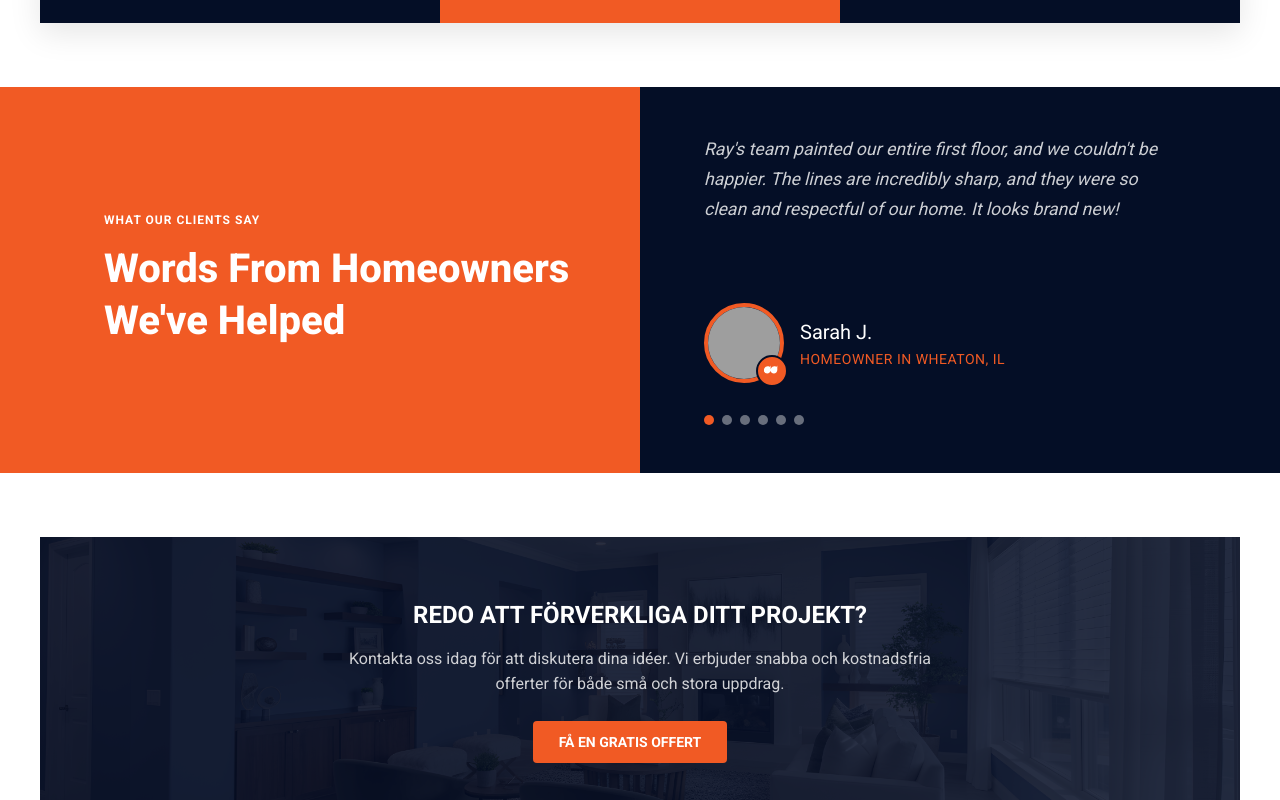
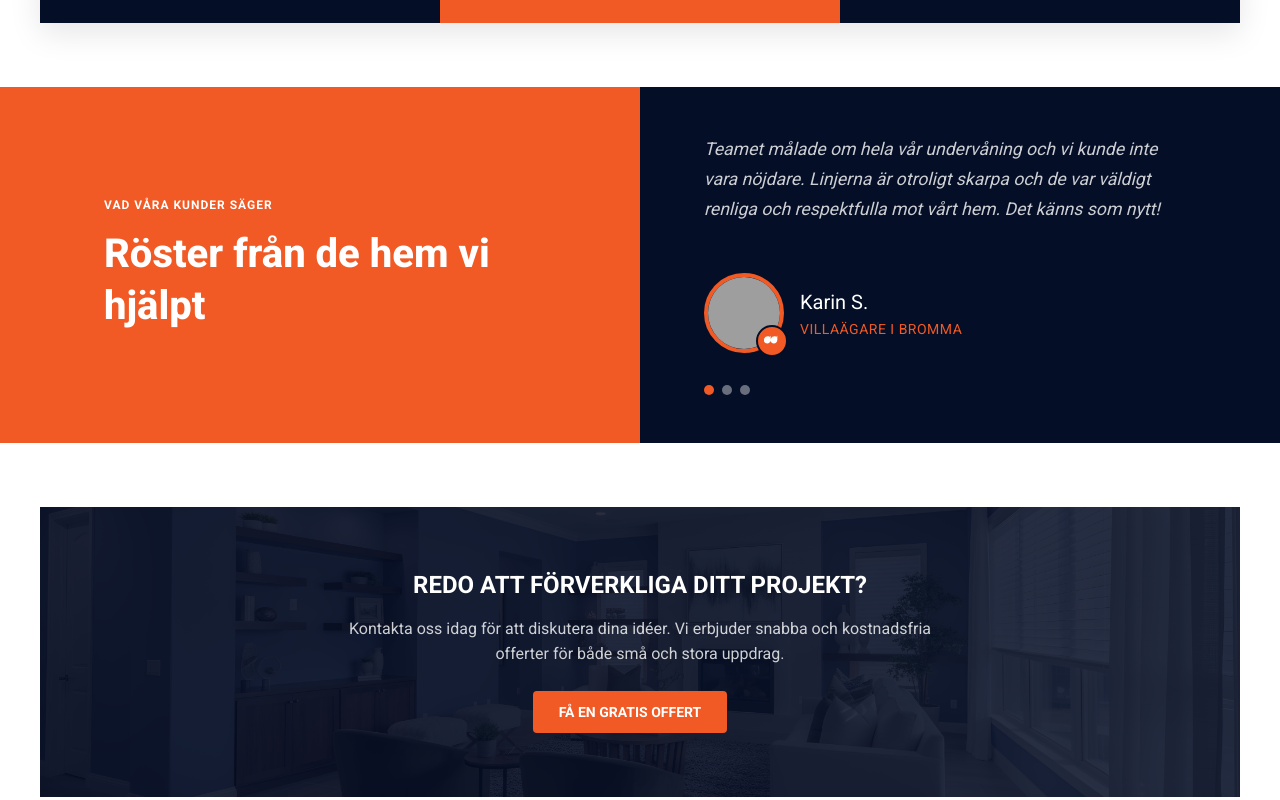
Before and after one commit to Rezan92/MNB, a React (Vite) app in the folder client/: page /about in a window 1280 px wide. Shown: the part 2000-2800 px from the top of the page. Built offline with nearby package versions, Linux system fonts and the light colour scheme; grey boxes are pictures that could not be loaded.

Commit message:
feat: localize page headers and testimonials to Swedish
- Translate PageHeader titles on About, Services, Projects, and Contact pages.
- Update TestimonialSection with localized Swedish reviews and section headers.

```diff
--- a/client/src/components/common/testimonialSection/TestimonialSection.tsx
+++ b/client/src/components/common/testimonialSection/TestimonialSection.tsx
@@ -7,50 +7,26 @@ const testimonialsData: Testimonial[] = [
 	{
 		id: 1,
 		quote:
-			"Ray's team painted our entire first floor, and we couldn't be happier. The lines are incredibly sharp, and they were so clean and respectful of our home. It looks brand new!",
-		author: 'Sarah J.',
-		role: 'Homeowner in Wheaton, IL',
+			"Teamet målade om hela vår undervåning och vi kunde inte vara nöjdare. Linjerna är otroligt skarpa och de var väldigt renliga och respektfulla mot vårt hem. Det känns som nytt!",
+		author: 'Karin S.',
+		role: 'Villaägare i Bromma',
 		imageUrl: 'https://i.pravatar.cc/100?img=1',
 	},
 	{
 		id: 2,
 		quote:
-			'I had a large hole in my ceiling from a water leak. Ray came in and patched it perfectly. You absolutely cannot tell where the damage was. Amazing work and very professional.',
-		author: 'Mark T.',
-		role: 'Homeowner in Lombard, IL',
+			"Jag hade ett stort hål i taket efter en vattenläcka. De kom och lagade det perfekt. Man kan absolut inte se var skadan var. Fantastiskt arbete och mycket professionellt.",
+		author: 'Erik T.',
+		role: 'Lägenhetsinnehavare på Södermalm',
 		imageUrl: 'https://i.pravatar.cc/100?img=2',
 	},
 	{
 		id: 3,
 		quote:
-			'We hired them to finish our garage drywall. They were on time, on budget, and the quality of the finish sanding is outstanding. We will definitely be calling them back to paint it.',
-		author: 'David & Jen K.',
-		role: 'Homeowners in Glen Ellyn, IL',
+			"Vi anlitade dem för att färdigställa vårt garage. De höll tidsplanen, budgeten och kvaliteten på slipningen är enastående. Vi kommer definitivt ringa dem igen.",
+		author: 'Johan & Anna K.',
+		role: 'Husägare i Täby',
 		imageUrl: 'https://i.pravatar.cc/100?img=3',
-	},
-	{
-		id: 4,
-		quote:
-			"I was worried about matching the texture on a drywall patch in my hallway, but they did an incredible job. It blends seamlessly. I'm so impressed with the attention to detail.",
-		author: 'Emily B.',
-		role: 'Homeowner in Carol Stream, IL',
-		imageUrl: 'https://i.pravatar.cc/100?img=4',
-	},
-	{
-		id: 5,
-		quote:
-			"Ray's team painted our entire first floor, and we couldn't be happier. The lines are incredibly sharp, and they were so clean and respectful of our home. It looks brand new!",
-		author: 'Michael R.',
-		role: 'Homeowner in Wheaton, IL',
-		imageUrl: 'https://i.pravatar.cc/100?img=5',
-	},
-	{
-		id: 6,
-		quote:
-			'I had a large hole in my ceiling from a water leak. Ray came in and patched it perfectly. You absolutely cannot tell where the damage was. Amazing work and very professional.',
-		author: 'Chris P.',
-		role: 'Homeowner in Lombard, IL',
-		imageUrl: 'https://i.pravatar.cc/100?img=6', // Changed to img=6 for variety
 	},
 ];
 
@@ -61,10 +37,10 @@ export const TestimonialSection: React.FC = () => {
 				<div className='testimonial-section__left'>
 					<div className='testimonial-section__left-container'>
 						<h3 className='testimonial-section__subtitle'>
-							WHAT OUR CLIENTS SAY
+							VAD VÅRA KUNDER SÄGER
 						</h3>
 						<h2 className='testimonial-section__title'>
-							Words From Homeowners We've Helped
+							Röster från de hem vi hjälpt
 						</h2>
 					</div>
 				</div>
--- a/client/src/pages/aboutPage/AboutPage.tsx
+++ b/client/src/pages/aboutPage/AboutPage.tsx
@@ -10,7 +10,7 @@ function AboutPage() {
 	return (
 		<div className='about-page-wrapper'>
 			{/* 1. Page Title */}
-			<PageHeader title='About Us' />
+			<PageHeader title='Om oss' />
 
 			{/* 2. Our Story (Re-using the component from the Homepage) */}
 			<AboutSection />
--- a/client/src/pages/contact/ContactPage.tsx
+++ b/client/src/pages/contact/ContactPage.tsx
@@ -7,7 +7,7 @@ const ContactPage = () => {
 	return (
 		<div className='contact-page-wrapper'>
 			{/* 1. Page Title */}
-			<PageHeader title='Contact Us' />
+			<PageHeader title='Kontakta oss' />
 
 			{/* 2. Main Content Grid */}
 			<div className='contact-page-grid'>
--- a/client/src/pages/projects/ProjectsPage.tsx
+++ b/client/src/pages/projects/ProjectsPage.tsx
@@ -11,7 +11,7 @@ const ProjectsPage = () => {
 			{' '}
 			{/* <-- Add the wrapper class */}
 			{/* 1. Page Title */}
-			<PageHeader title='Our Work' />
+			<PageHeader title='Vårt arbete' />
 			{/* 2. The new Filterable Project Gallery */}
 			<ProjectGallerySection />
 			{/* 3. How We Work (Crucial for high-value clients) */}
--- a/client/src/pages/services/ServicesPage.tsx
+++ b/client/src/pages/services/ServicesPage.tsx
@@ -12,7 +12,7 @@ const ServicesPage = () => {
 			{' '}
 			{/* <-- Add the wrapper class */}
 			{/* 1. Page Title */}
-			<PageHeader title='Our Services' />
+			<PageHeader title='Våra tjänster' />
 			{/* 2. Our Core Services (The 3 main cards) */}
 			<ServicesSection />
 			{/* 3. Our Professional Process (Builds trust) */}
```
